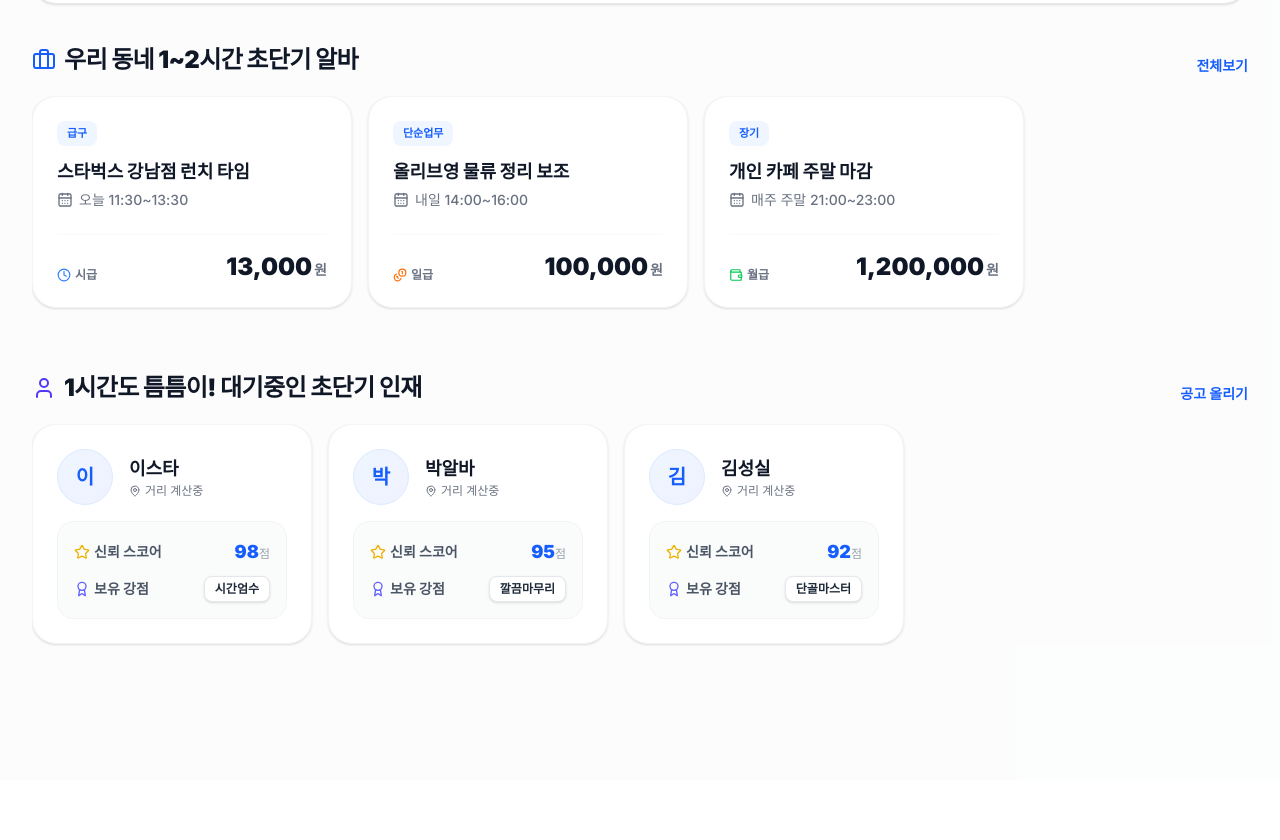
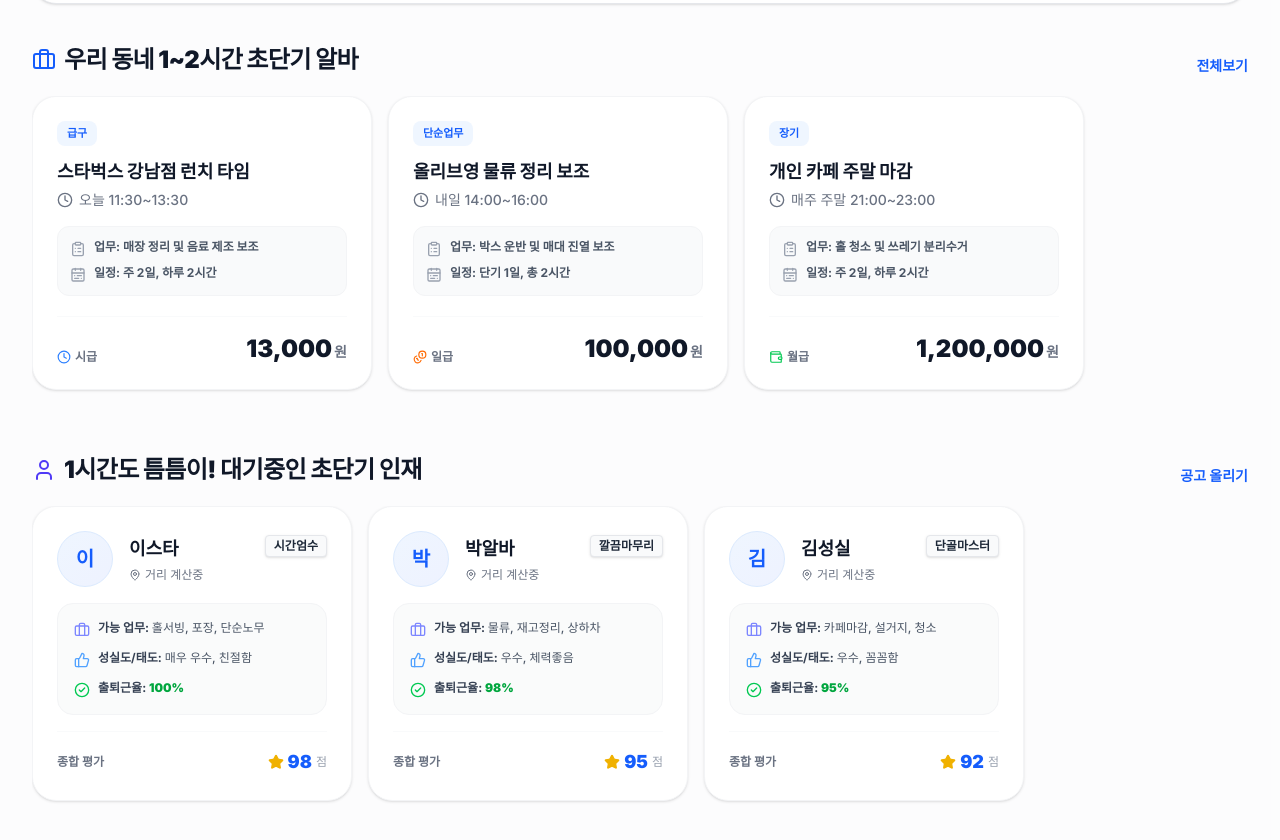
Before and after one commit to adoptercokr/microjob, a Next.js app: page / in a window 1280 px wide. Shown: the part 626-1466 px from the top of the page. Before the commit the page ends 1406 px from the top, so only its background shows below. Built offline with nearby package versions, Linux system fonts and the light colour scheme; no server answers.

Commit message:
feat: Add detailed info (tasks, schedules, diligence) to job and worker cards

```diff
--- a/src/app/page.tsx
+++ b/src/app/page.tsx
@@ -2,7 +2,7 @@
 import { useState, useEffect } from 'react';
 import Header from "@/components/Header";
 import Link from "next/link";
-import { Plus, X, CalendarDays, Clock, MapPin, Search, ChevronRight, Briefcase, User, Star, Award, CircleDollarSign, Coins, Landmark, Wallet } from 'lucide-react';
+import { Plus, X, CalendarDays, Clock, MapPin, Search, ChevronRight, Briefcase, User, Star, Award, CircleDollarSign, Coins, Landmark, Wallet, ClipboardList, CalendarRange, ThumbsUp, CheckCircle2 } from 'lucide-react';
 import { getDistance } from '@/utils/distance';
 
 interface ScheduleCondition {
@@ -64,15 +64,15 @@ export default function Home() {
   };
 
   const jobs = [
-    { id: 1, title: '스타벅스 강남점 런치 타임', wage: 13000, payType: '시급', time: '오늘 11:30~13:30', tag: '급구', lat: 37.498, lng: 127.028 },
-    { id: 2, title: '올리브영 물류 정리 보조', wage: 100000, payType: '일급', time: '내일 14:00~16:00', tag: '단순업무', lat: 37.495, lng: 127.025 },
-    { id: 3, title: '개인 카페 주말 마감', wage: 1200000, payType: '월급', time: '매주 주말 21:00~23:00', tag: '장기', lat: 37.502, lng: 127.030 },
+    { id: 1, title: '스타벅스 강남점 런치 타임', wage: 13000, payType: '시급', time: '오늘 11:30~13:30', tag: '급구', lat: 37.498, lng: 127.028, tasks: '매장 정리 및 음료 제조 보조', schedule: '주 2일, 하루 2시간' },
+    { id: 2, title: '올리브영 물류 정리 보조', wage: 100000, payType: '일급', time: '내일 14:00~16:00', tag: '단순업무', lat: 37.495, lng: 127.025, tasks: '박스 운반 및 매대 진열 보조', schedule: '단기 1일, 총 2시간' },
+    { id: 3, title: '개인 카페 주말 마감', wage: 1200000, payType: '월급', time: '매주 주말 21:00~23:00', tag: '장기', lat: 37.502, lng: 127.030, tasks: '홀 청소 및 쓰레기 분리수거', schedule: '주 2일, 하루 2시간' },
   ];
 
   const workers = [
-    { id: 1, name: '이스타', score: 98, badge: '시간엄수', lat: 37.497, lng: 127.026 },
-    { id: 2, name: '박알바', score: 95, badge: '깔끔마무리', lat: 37.490, lng: 127.020 },
-    { id: 3, name: '김성실', score: 92, badge: '단골마스터', lat: 37.505, lng: 127.035 },
+    { id: 1, name: '이스타', score: 98, badge: '시간엄수', lat: 37.497, lng: 127.026, possibleTasks: '홀서빙, 포장, 단순노무', diligence: '매우 우수', attitude: '친절함', commuteRate: '100%' },
+    { id: 2, name: '박알바', score: 95, badge: '깔끔마무리', lat: 37.490, lng: 127.020, possibleTasks: '물류, 재고정리, 상하차', diligence: '우수', attitude: '체력좋음', commuteRate: '98%' },
+    { id: 3, name: '김성실', score: 92, badge: '단골마스터', lat: 37.505, lng: 127.035, possibleTasks: '카페마감, 설거지, 청소', diligence: '우수', attitude: '꼼꼼함', commuteRate: '95%' },
   ];
 
   const getPayIcon = (type: string) => {
@@ -203,7 +203,8 @@ export default function Home() {
           </div>
           <div className="flex gap-4 overflow-x-auto hide-scrollbar pb-4 snap-x">
             {jobs.map(job => (
-              <div key={job.id} className="min-w-[280px] md:min-w-[320px] bg-white p-6 rounded-3xl shadow-sm border border-gray-100 snap-center hover:shadow-md hover:-translate-y-1 transition-all cursor-pointer">
+              <div key={job.id} className="min-w-[320px] md:min-w-[340px] bg-white p-6 rounded-3xl shadow-sm border border-gray-100 snap-center hover:shadow-md hover:-translate-y-1 transition-all cursor-pointer flex flex-col justify-between">
+                <div>
                   <div className="flex justify-between items-start mb-3">
                     <span className="px-2.5 py-1 bg-blue-50 text-blue-600 text-[11px] font-black rounded-lg inline-block">{job.tag}</span>
                     {userLocation ? (
@@ -213,7 +214,21 @@ export default function Home() {
                     ) : null}
                   </div>
                   <h3 className="font-black text-gray-900 text-lg mb-1">{job.title}</h3>
-                <p className="text-gray-500 text-sm font-medium mb-6 flex items-center gap-1.5"><CalendarDays className="w-4 h-4" /> {job.time}</p>
+                  <p className="text-gray-500 text-sm font-medium mb-4 flex items-center gap-1.5"><Clock className="w-4 h-4" /> {job.time}</p>
+
+                  {/* Detailed Job Info */}
+                  <div className="bg-gray-50 rounded-xl p-3 mb-5 border border-gray-100 flex flex-col gap-2">
+                    <div className="flex items-start gap-2">
+                      <ClipboardList className="w-4 h-4 text-gray-400 mt-0.5 flex-shrink-0" />
+                      <span className="text-xs font-bold text-gray-600 leading-tight">업무: {job.tasks}</span>
+                    </div>
+                    <div className="flex items-start gap-2">
+                      <CalendarRange className="w-4 h-4 text-gray-400 mt-0.5 flex-shrink-0" />
+                      <span className="text-xs font-bold text-gray-600 leading-tight">일정: {job.schedule}</span>
+                    </div>
+                  </div>
+                </div>
+
                 <div className="flex justify-between items-end border-t border-gray-50 pt-4">
                   <span className="text-xs text-gray-500 font-bold flex items-center gap-1">
                     {getPayIcon(job.payType)} {job.payType}
@@ -235,28 +250,44 @@ export default function Home() {
           </div>
           <div className="flex gap-4 overflow-x-auto hide-scrollbar pb-4 snap-x">
             {workers.map(worker => (
-              <div key={worker.id} className="min-w-[240px] md:min-w-[280px] bg-white p-6 rounded-3xl shadow-sm border border-gray-100 snap-center hover:border-blue-300 transition-colors cursor-pointer group">
+              <div key={worker.id} className="min-w-[300px] md:min-w-[320px] bg-white p-6 rounded-3xl shadow-sm border border-gray-100 snap-center hover:border-blue-300 transition-colors cursor-pointer group flex flex-col justify-between">
+                <div>
                   <div className="flex items-center gap-4 mb-4">
-                  <div className="w-14 h-14 bg-gradient-to-br from-blue-50 to-indigo-50 rounded-full flex items-center justify-center font-black text-blue-600 text-xl border border-blue-100 group-hover:scale-105 transition-transform">
+                    <div className="w-14 h-14 bg-gradient-to-br from-blue-50 to-indigo-50 rounded-full flex items-center justify-center font-black text-blue-600 text-xl border border-blue-100 group-hover:scale-105 transition-transform flex-shrink-0">
                       {worker.name[0]}
                     </div>
-                  <div>
+                    <div className="flex-1">
+                      <div className="flex justify-between items-start">
                         <h3 className="font-black text-gray-900 text-lg">{worker.name}</h3>
-                    <p className="text-xs text-gray-500 font-medium flex items-center gap-1">
+                        <span className="font-bold text-gray-800 text-xs px-2 py-0.5 bg-gray-50 border border-gray-200 rounded shadow-sm">{worker.badge}</span>
+                      </div>
+                      <p className="text-xs text-gray-500 font-medium flex items-center gap-1 mt-1">
                         <MapPin className="w-3 h-3" />
                         {userLocation ? `${getDistance(userLocation.lat, userLocation.lng, worker.lat, worker.lng)} 거리` : '거리 계산중'}
                       </p>
                     </div>
                   </div>
-                <div className="bg-gray-50/80 rounded-2xl p-4 border border-gray-100 flex flex-col gap-2.5">
-                  <div className="flex justify-between items-center text-sm">
-                    <span className="text-gray-600 font-bold flex items-center gap-1"><Star className="w-4 h-4 text-yellow-500" /> 신뢰 스코어</span>
-                    <span className="font-black text-blue-600 text-lg">{worker.score}<span className="text-xs text-gray-400 font-normal">점</span></span>
+
+                  {/* Detailed Worker Info */}
+                  <div className="bg-gray-50/80 rounded-2xl p-4 border border-gray-100 flex flex-col gap-3 mb-2">
+                    <div className="flex items-start gap-2">
+                      <Briefcase className="w-4 h-4 text-indigo-400 mt-0.5 flex-shrink-0" />
+                      <div className="text-xs font-bold text-gray-700">가능 업무: <span className="font-medium text-gray-600">{worker.possibleTasks}</span></div>
                     </div>
-                  <div className="flex justify-between items-center text-sm">
-                    <span className="text-gray-600 font-bold flex items-center gap-1"><Award className="w-4 h-4 text-indigo-500" /> 보유 강점</span>
-                    <span className="font-bold text-gray-800 text-xs px-2.5 py-1 bg-white border border-gray-200 rounded-lg shadow-sm">{worker.badge}</span>
+                    <div className="flex items-start gap-2">
+                      <ThumbsUp className="w-4 h-4 text-blue-400 mt-0.5 flex-shrink-0" />
+                      <div className="text-xs font-bold text-gray-700">성실도/태도: <span className="font-medium text-gray-600">{worker.diligence}, {worker.attitude}</span></div>
                     </div>
+                    <div className="flex items-start gap-2">
+                      <CheckCircle2 className="w-4 h-4 text-green-500 mt-0.5 flex-shrink-0" />
+                      <div className="text-xs font-bold text-gray-700">출퇴근율: <span className="font-black text-green-600">{worker.commuteRate}</span></div>
+                    </div>
+                  </div>
+                </div>
+
+                <div className="flex justify-between items-center border-t border-gray-50 pt-4 mt-2">
+                  <span className="text-xs text-gray-500 font-bold flex items-center gap-1">종합 평가</span>
+                  <span className="font-black text-blue-600 text-lg flex items-center gap-1"><Star className="w-4 h-4 text-yellow-500" fill="currentColor"/> {worker.score}<span className="text-xs text-gray-400 font-normal">점</span></span>
                 </div>
               </div>
             ))}
```
Lines whose indentation alone changed are shown as unchanged.
